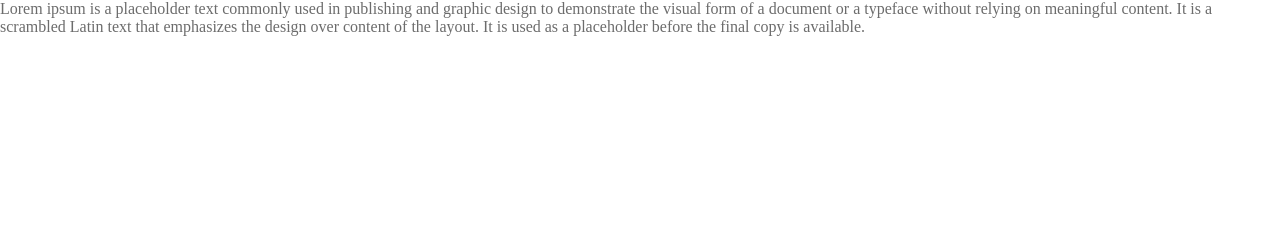
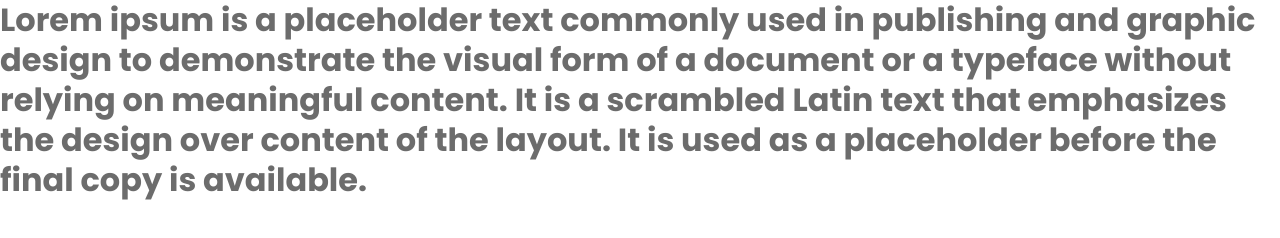
Before and after one commit to eduardasnz/TravelGam, a plain HTML site: page index.html in a window 1280 px wide. Drawn offline with Linux system fonts and the light colour scheme.

Commit message:
font styles

```diff
--- a/index.html
+++ b/index.html
@@ -4,6 +4,9 @@
   <meta charset="UTF-8">
   <meta name="viewport" content="width=device-width, initial-scale=1.0">
   <title>Travelgam | Perfil de viagens</title>
+  <link rel="preconnect" href="https://fonts.googleapis.com">
+  <link rel="preconnect" href="https://fonts.gstatic.com" crossorigin>
+  <link href="https://fonts.googleapis.com/css2?family=Poppins:wght@400;700&display=swap"     rel="stylesheet">
   <link rel="stylesheet" href="/styles/index.css">
 </head>
 <body>
--- a/styles/global.css
+++ b/styles/global.css
@@ -12,9 +12,17 @@
     --shape-transparency: #FFFFFF;
     --text-color-secondary: #6C6C6C;
     --text-color-primary: #313131;
+
+    --font-family: "Poppins", serif;
+    --text-lg: bold 32px/125% var(--font-family);
+    --text-md: 14px/175% var(--font-family);
+    --text-sm: 12px/175% var(--font-family);
+    --text: 16px/1.5 var(--font-family);
 }
 
+
 body {
+    font: var(--text-lg);
     color: var(--text-color-secondary);
     background-color: var(--background-color);
 }
```
